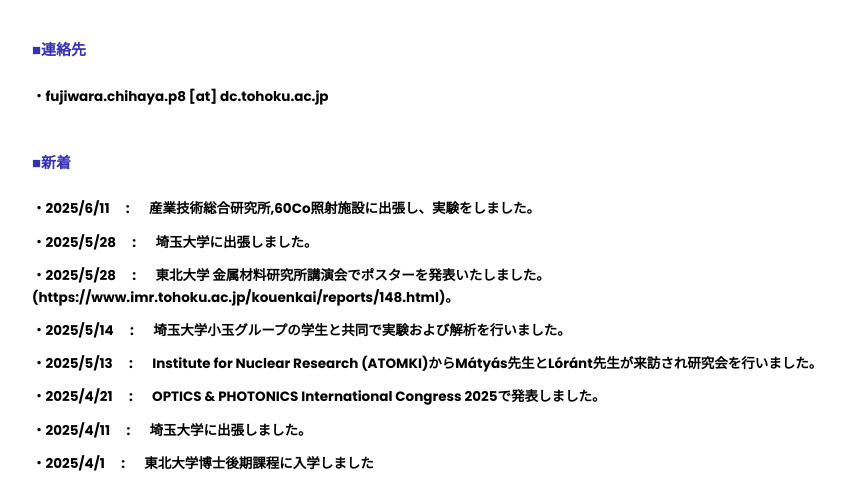
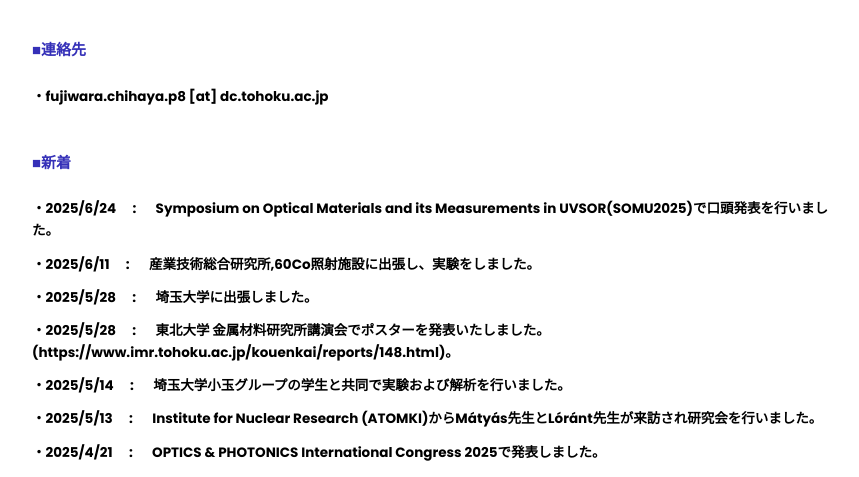
Before and after one commit to Chihaya-Fujiwara/homepage, a Flask app: page / in a window 1280 px wide. Shown: the part 266-743 px from the top of the page, without its empty margins (208-1067 px from the left). Run offline with Flask 3, Linux system fonts and the light colour scheme.

Commit message:
second commit

```diff
--- a/templates/index.html
+++ b/templates/index.html
@@ -40,12 +40,14 @@
         <h1>{% if lang == 'ja' %}■新着{% else %}■New information{% endif %}</h1>
     </section>
     <section class="main_black">
+        <h1>{% if lang == 'ja' %}・2025/6/24 &emsp;: &emsp; Symposium on Optical Materials and its Measurements in UVSOR(SOMU2025)で口頭発表を行いました。
+            {% else %}・2025/6/11 &emsp;: &emsp; I presented my study at  Symposium on Optical Materials and its Measurements inUVSOR(SOMU2025).{% endif %}</h1>
         <h1>{% if lang == 'ja' %}・2025/6/11 &emsp;: &emsp; 産業技術総合研究所,60Co照射施設に出張し、実験をしました。
             {% else %}・2025/6/11 &emsp;: &emsp; I visited the 60Co irradiation facility at the National Institute of Advanced Industrial Science and Technology (AIST) to conduct experiments.{% endif %}</h1>
         <h1>{% if lang == 'ja' %}・2025/5/28 &emsp;: &emsp; 埼玉大学に出張しました。
             {% else %}・2025/5/30 &emsp;: &emsp; I visited Saitama University on a business trip.  {% endif %}</h1>
         <h1>{% if lang == 'ja' %}・2025/5/28 &emsp;: &emsp; 東北大学 金属材料研究所講演会でポスターを発表いたしました。 (https://www.imr.tohoku.ac.jp/kouenkai/reports/148.html)。
-            {% else %}・2025/5/28 &emsp;: &emsp; We presented a poster at the lecture meeting of Institute for Materials Research, Tohoku University (https://www.imr.tohoku.ac.jp/kouenkai/reports/148.html).  {% endif %}</h1>
+            {% else %}・2025/5/28 &emsp;: &emsp; I presented a poster at the lecture meeting of Institute for Materials Research, Tohoku University (https://www.imr.tohoku.ac.jp/kouenkai/reports/148.html).  {% endif %}</h1>
         <h1>{% if lang == 'ja' %}・2025/5/14 &emsp;: &emsp; 埼玉大学小玉グループの学生と共同で実験および解析を行いました。
             {% else %}・2025/5/14 &emsp;: &emsp; Experiments and data analysis were carried out in collaboration with students from the Kodama Group at Saitama University. {% endif %}</h1>
         <h1>{% if lang == 'ja' %}・2025/5/13 &emsp;: &emsp; Institute for Nuclear Research (ATOMKI)からMátyás先生とLóránt先生が来訪され研究会を行いました。
```
